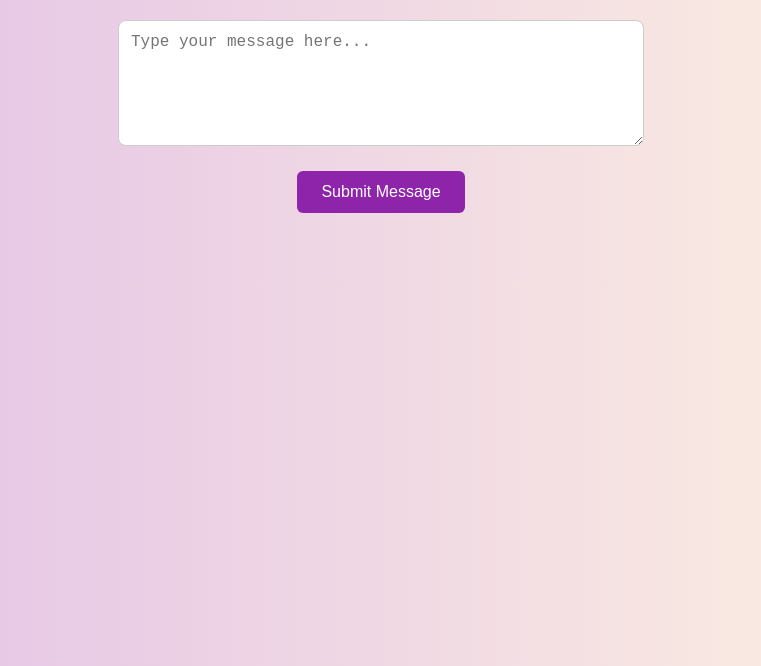
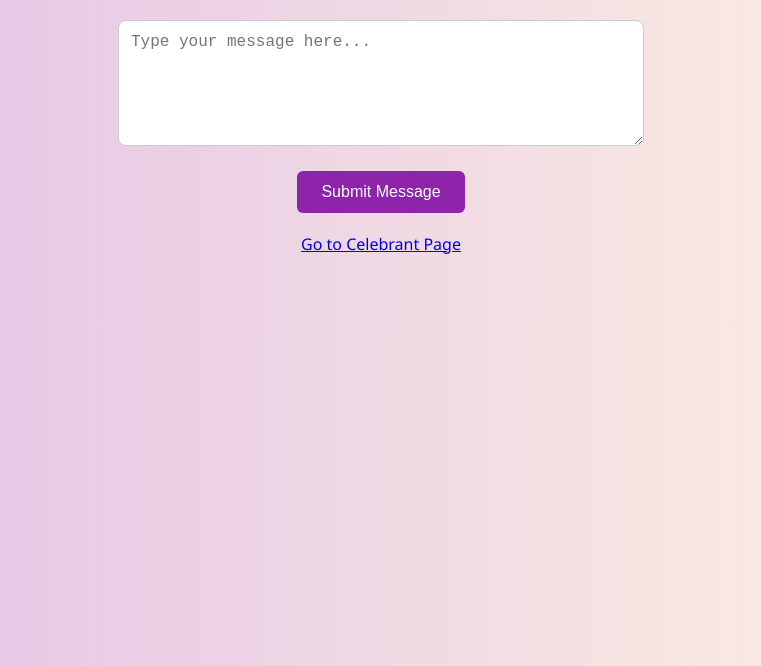
Before and after one commit to asnairahbarz/birthday-app, a website: page greet.html in a window 1280 px wide. Shown: the part 134-800 px from the top of the page, without its empty margins (259-1020 px from the left). Drawn offline with Linux system fonts and the light colour scheme.

Commit message:
Update greet.html

```diff
--- a/greet.html
+++ b/greet.html
@@ -45,6 +45,7 @@
   <h1>Write Your Birthday Greeting to Dr. Nelia</h1>
   <textarea id="messageBox" placeholder="Type your message here..."></textarea><br>
   <button class="button" onclick="submitMessage()">Submit Message</button>
+  <a href="celebrant.html" style="display:block; margin-top:20px;">Go to Celebrant Page</a>
     <div class="success" id="successMsg"></div>
 
 
```
